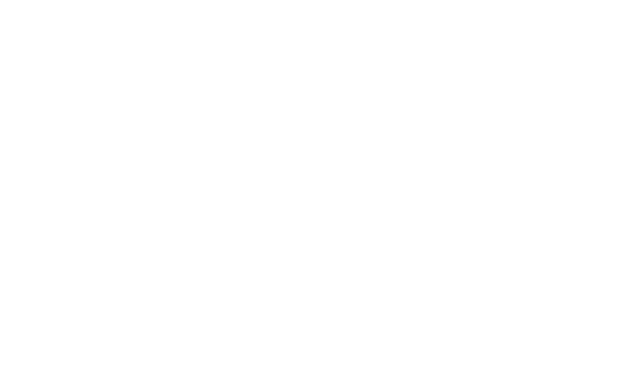
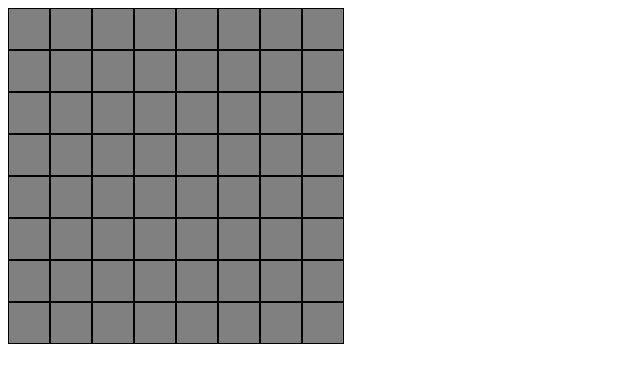
Before and after one commit to NoahAppelbaum/minesweeper, a React (Vite) app: page / in a window 1280 px wide. Shown: the top 382 px of the page, without its empty margins (0-640 px from the left). Built offline with nearby package versions, Linux system fonts and the light colour scheme.

Commit message:
game working -- need to add BoardRow component for cleaner logic

```diff
--- a/src/App.tsx
+++ b/src/App.tsx
@@ -1,4 +1,4 @@
-import { useState } from 'react'
+import Game from './Game'
 import './App.css'
 
 function App() {
@@ -6,7 +6,7 @@
 
   return (
     <>
-
+      <Game size={8} nMines={10} />
     </>
   )
 }
--- a/src/BlankSpace.tsx
+++ b/src/BlankSpace.tsx
@@ -0,0 +1,25 @@
+import "./stylesheets/BlankSpace.css"
+
+interface BlankSpacePropsInterface {
+    coords: [number, number];
+    val: number;
+    reveal: (val:number, coords:[number,number]) => void;
+}
+
+/** BlankSpace
+ * An unrevealed board space, clickable to reveal
+ * TODO: add flagable
+ *
+ * Game -> BlankSpace
+ */
+
+function BlankSpace ({coords, val, reveal}: BlankSpacePropsInterface) {
+
+    return (
+        <div className="BlankSpace" onClick={() => reveal(val, coords)}>
+
+        </div>
+    )
+}
+
+export default BlankSpace;
--- a/src/Game.tsx
+++ b/src/Game.tsx
@@ -1,15 +1,70 @@
+import { useState, useEffect } from "react";
+import { makeBoard } from "./utils";
 
-/* Game
+import RevealedSpace from "./RevealedSpace";
+import BlankSpace from "./BlankSpace";
+import "./stylesheets/Game.css"
+
+interface GamePropsInterface {
+    size: number
+    nMines: number
+}
+
+/** Game
 A game of Minesweeper, which has game state
 props: size:integer, nMines:integer
-state: board (number[][])
+state: board -- The gameboard; a matrix of BoardSpaces which contain:
+    - val: number, value of space (-1 for mines, otherwise adjacent/touching mines)
+    - coords: [number, number], y/x coordinates of space
+    - revealed: 0 | 1, whether the space has been revealed
 
-App->Game->BlankOrRevealedSpace
-**/
-function Game({}) {
+App->Game->{ BlankSpace, RevealedSpace } */
+function Game({size, nMines}: GamePropsInterface) {
+    const [board, setBoard] = useState(makeBoard(size, nMines));
 
+    //TODO: better time/way to check for win?
+    useEffect(() => checkWin())
+
+    function revealSpace (val: number, coords: [number, number]): void {
+        if (val === -1) {
+            //TODO: Some consequences! ...and reveal rest of board?
+            alert("You Lost!");
+            //TODO: Prompt restart instead of returning here
+            return;
+        }
+
+        //TODO: Can this be cleaner? Let's think.
+        setBoard(prev => prev.map((row, y) => row.map((space, x) => {
+            if (y === coords[0] && x === coords[1]) {
+                space.revealed = 1;
+            }
+            return space;
+        })));
+    }
+
+    //TODO: do a win thing.
+    function checkWin (): void {
+        if (board.every(row => row.every(space => space.val === -1 || space.revealed))) {
+            alert("You Won!");
+        }
+    }
+
+    //TODO: Make SpaceRow its own component. It will solve a lot of tortuous mapping! And better for styling.
     return (
-
+        <div className="Game">
+            {board.map(row => (
+                <div className="SpaceRow">
+                {row.map(space => {
+                    if (space.revealed) {
+                        return <RevealedSpace val={space.val} />
+                    }
+                    else {
+                        return <BlankSpace coords={space.coords} val={space.val} reveal={revealSpace} />
+                    }
+                })}
+                </div>
+            ))}
+        </div>
     )
 }
 
--- a/src/RevealedSpace.tsx
+++ b/src/RevealedSpace.tsx
@@ -0,0 +1,26 @@
+import "./stylesheets/RevealedSpace.css"
+
+interface RevealedSpacePropsInterface {
+    val: number;
+}
+
+/** RevealedSpace
+ * a space on a minesweeper board, which has been revealed
+ * props:
+ *  - val, the value displayed on the space
+ *
+ * Game -> RevealedSpace
+ */
+
+
+function RevealedSpace ({val}: RevealedSpacePropsInterface) {
+
+    //TODO: get some art! :)
+    return (
+        <div className="RevealedSpace">
+            {val}
+        </div>
+    )
+}
+
+export default RevealedSpace;
```
Also changed, not shown: src/board.ts (deleted, +0 -49 lines), src/BlankOrRevealedSpace.tsx (deleted).
